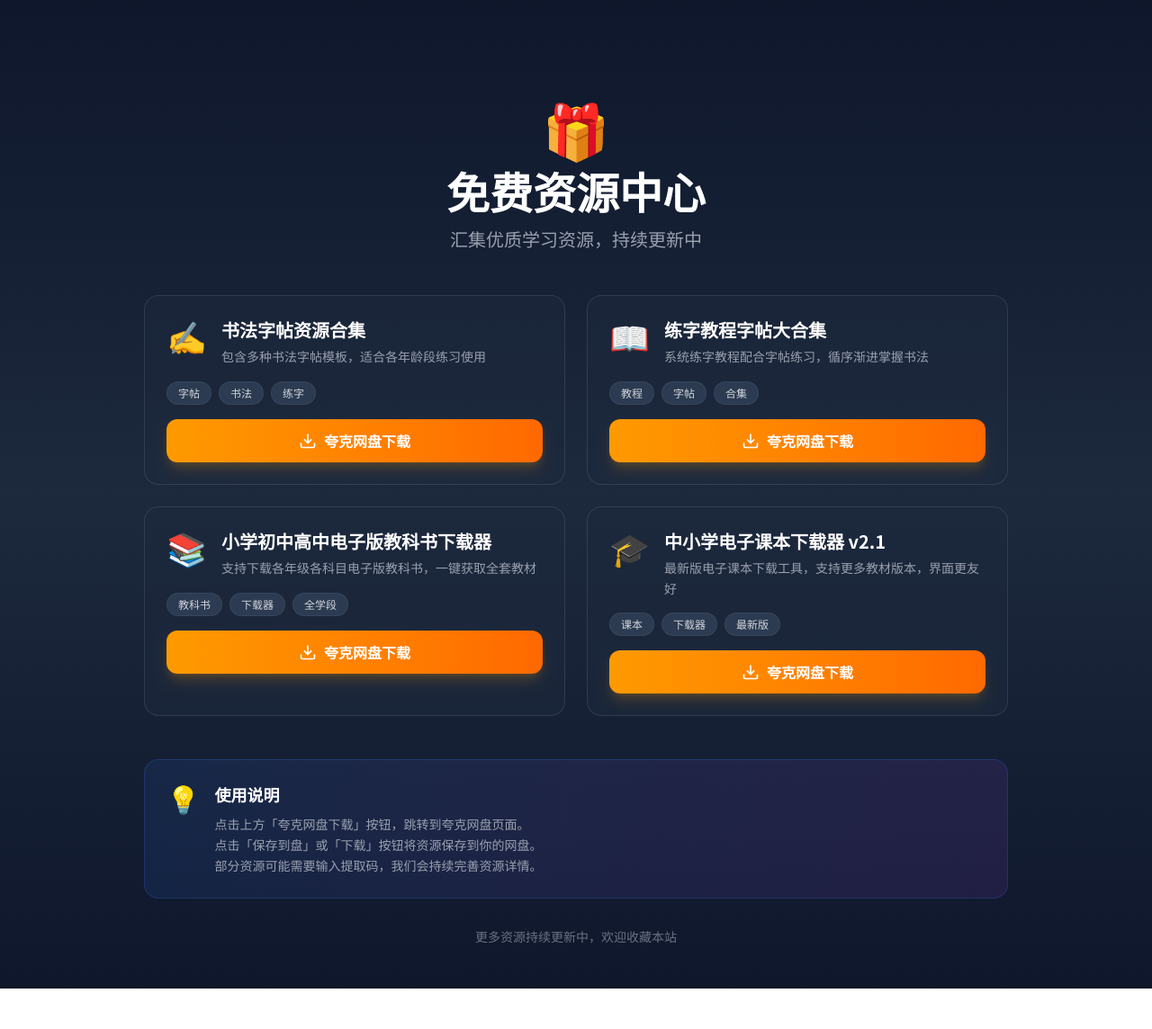
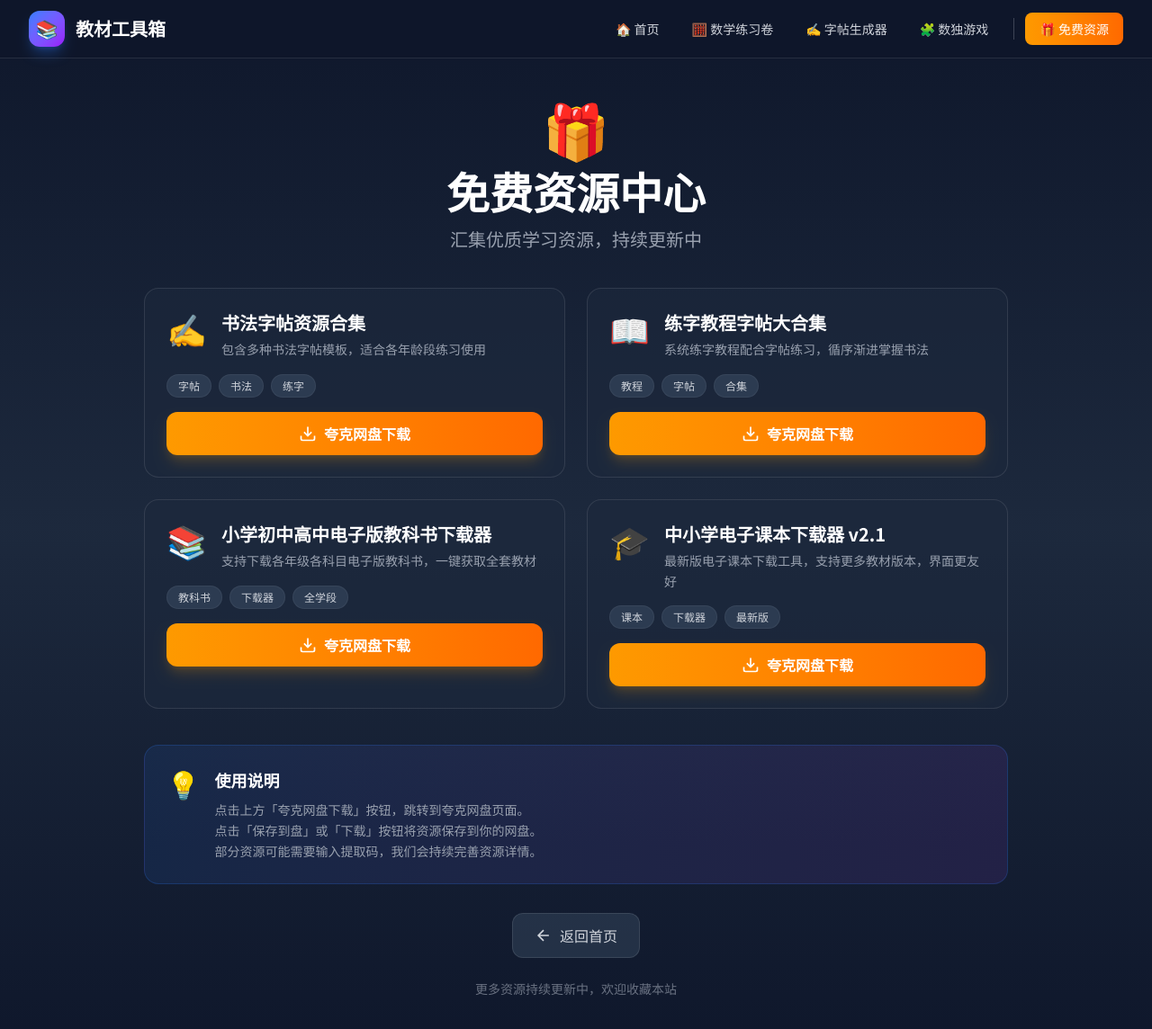
Before and after one commit to jm6-lang/math-worksheet, a Next.js app: page /resources in a window 1280 px wide. Shown: the top 1144 px of the page at 90% size. Before the commit the page ends 1099 px from the top, so only its background shows below. Built offline with nearby package versions, Linux system fonts and the light colour scheme.

Commit message:
feat: add 4 resources to free resources page

```diff
--- a/app/resources/page.tsx
+++ b/app/resources/page.tsx
@@ -41,12 +41,49 @@
 export default function ResourcesPage() {
   return (
     <div className="min-h-screen bg-gradient-to-b from-slate-900 via-slate-800 to-slate-900">
-      {/* 顶部导航占位 */}
-      <div className="h-16"></div>
+      {/* 顶部导航 */}
+      <nav className="fixed top-0 left-0 right-0 z-50 bg-slate-900/95 backdrop-blur-md border-b border-white/10">
+        <div className="max-w-7xl mx-auto px-4 sm:px-6 lg:px-8">
+          <div className="flex items-center justify-between h-16">
+            {/* Logo */}
+            <div className="flex items-center gap-3">
+              <a href="/" className="flex items-center gap-3 group">
+                <div className="w-10 h-10 bg-gradient-to-br from-blue-500 to-purple-600 rounded-xl flex items-center justify-center text-xl shadow-lg shadow-blue-500/30">
+                  📚
+                </div>
+                <span className="text-xl font-bold text-white group-hover:opacity-80 transition-opacity">
+                  教材工具箱
+                </span>
+              </a>
+            </div>
 
-      {/* 页面标题 */}
-      <div className="max-w-5xl mx-auto px-4 sm:px-6 lg:px-8 py-12">
-        <div className="text-center mb-12">
+            {/* 导航链接 */}
+            <div className="flex items-center gap-1">
+              <a href="/" className="px-4 py-2 text-sm text-gray-300 hover:text-white hover:bg-white/10 rounded-lg transition-colors">
+                🏠 首页
+              </a>
+              <a href="/tools/math-worksheet" className="px-4 py-2 text-sm text-gray-300 hover:text-white hover:bg-white/10 rounded-lg transition-colors">
+                🧮 数学练习卷
+              </a>
+              <a href="/tools/calligraphy" className="px-4 py-2 text-sm text-gray-300 hover:text-white hover:bg-white/10 rounded-lg transition-colors">
+                ✍️ 字帖生成器
+              </a>
+              <a href="/tools/sudoku" className="px-4 py-2 text-sm text-gray-300 hover:text-white hover:bg-white/10 rounded-lg transition-colors">
+                🧩 数独游戏
+              </a>
+              <div className="w-px h-6 bg-white/20 mx-2"></div>
+              <a href="/resources" className="px-4 py-2 text-sm bg-gradient-to-r from-amber-500 to-orange-500 text-white rounded-lg font-medium hover:from-amber-600 hover:to-orange-600 transition-colors">
+                🎁 免费资源
+              </a>
+            </div>
+          </div>
+        </div>
+      </nav>
+
+      {/* 主内容 */}
+      <div className="max-w-5xl mx-auto px-4 sm:px-6 lg:px-8 pt-28 pb-16">
+        {/* 页面标题 */}
+        <div className="text-center mb-10">
           <div className="text-6xl mb-4">🎁</div>
           <h1 className="text-4xl md:text-5xl font-black text-white mb-4">
             免费资源中心
@@ -104,8 +141,8 @@
           ))}
         </div>
 
-        {/* 底部提示 */}
-        <div className="mt-12 bg-gradient-to-r from-blue-500/10 to-purple-500/10 border border-blue-500/20 rounded-2xl p-6">
+        {/* 使用说明 */}
+        <div className="mt-10 bg-gradient-to-r from-blue-500/10 to-purple-500/10 border border-blue-500/20 rounded-2xl p-6">
           <div className="flex items-start gap-4">
             <div className="text-3xl">💡</div>
             <div>
@@ -119,7 +156,21 @@
           </div>
         </div>
 
-        <div className="text-center mt-8 text-gray-500 text-sm">
+        {/* 返回首页 */}
+        <div className="text-center mt-8">
+          <a
+            href="/"
+            className="inline-flex items-center gap-2 px-6 py-3 bg-slate-700/60 border border-white/10 text-gray-300 rounded-xl hover:bg-slate-700 hover:text-white hover:border-white/20 transition-all"
+          >
+            <svg className="w-5 h-5" viewBox="0 0 24 24" fill="none" stroke="currentColor" strokeWidth="2">
+              <path d="M19 12H5M12 19l-7-7 7-7"/>
+            </svg>
+            返回首页
+          </a>
+        </div>
+
+        {/* 底部 */}
+        <div className="text-center mt-6 text-gray-500 text-sm">
           <p>更多资源持续更新中，欢迎收藏本站</p>
         </div>
       </div>
```
